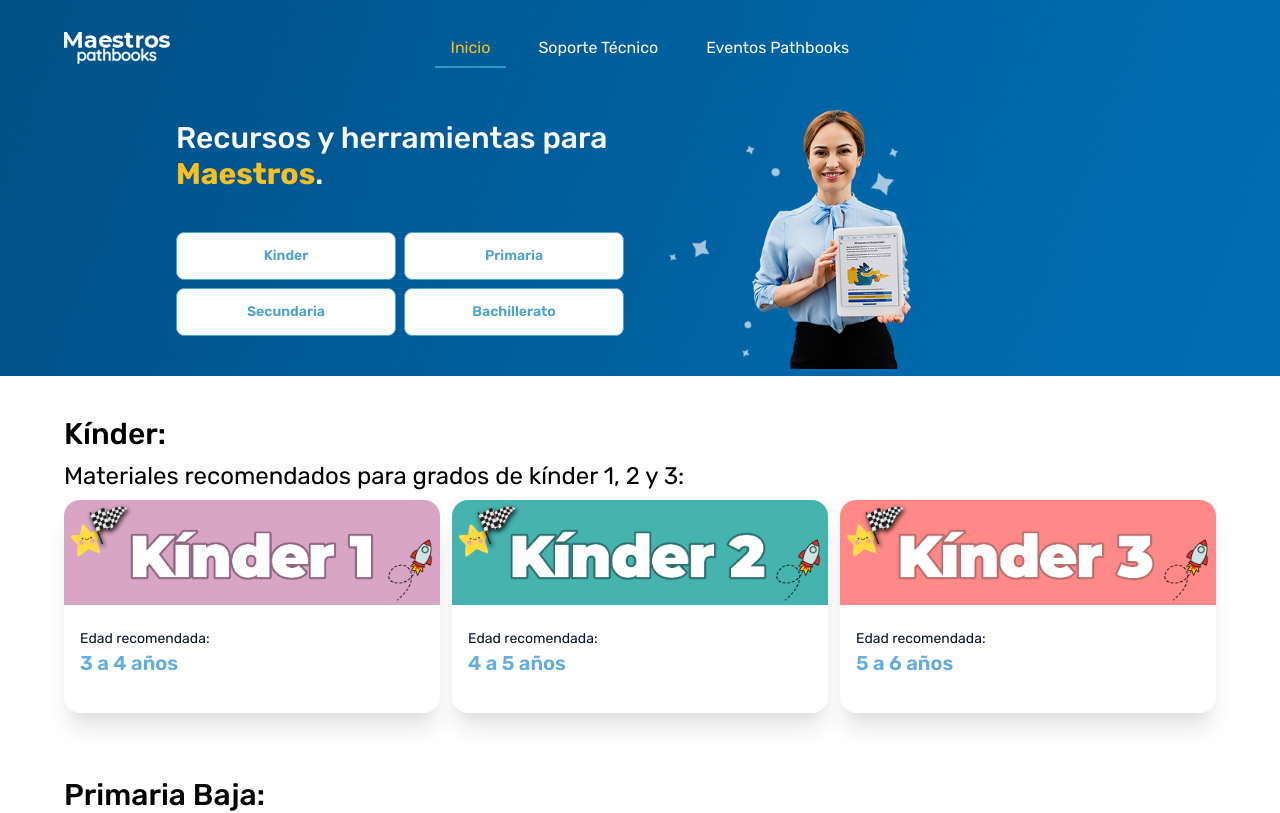
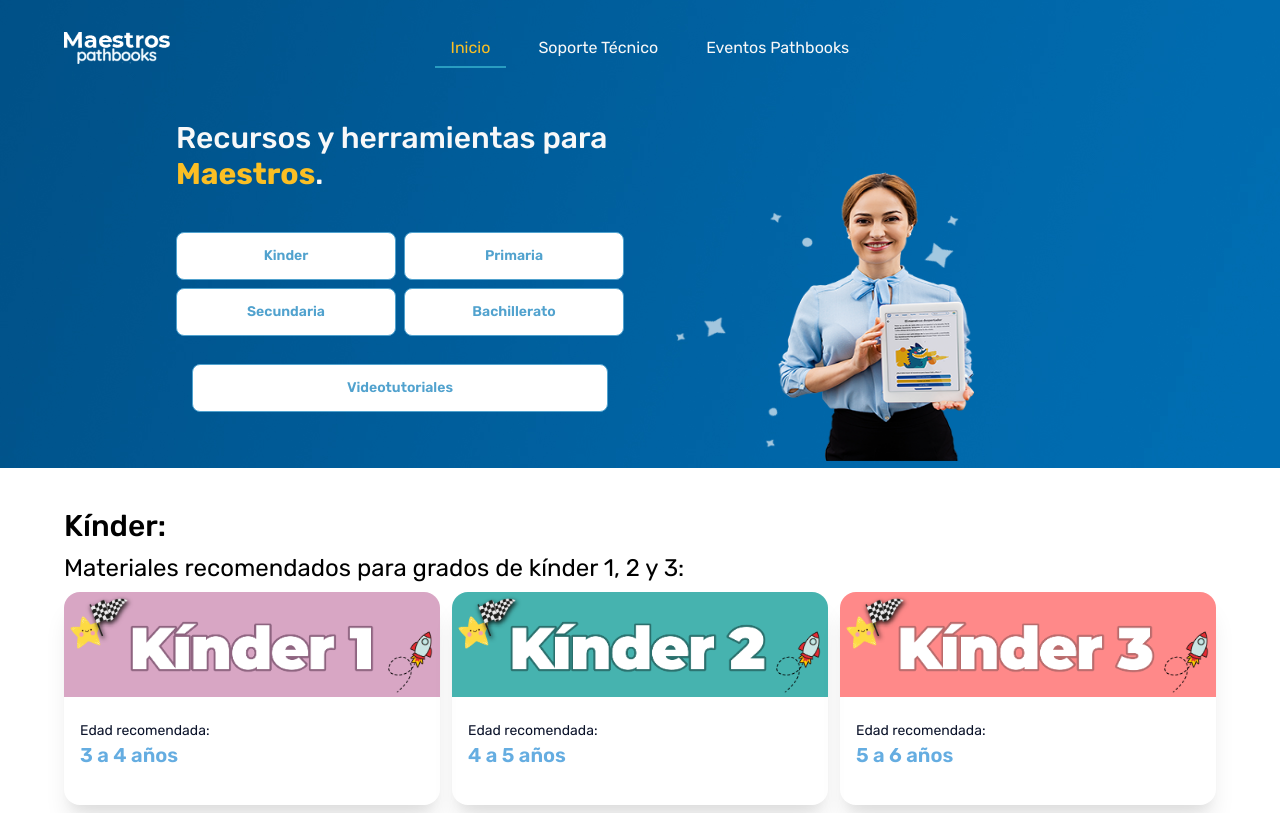
Before and after one commit to victorLagunaSau/maestros24, a Next.js app: page / in a window 1280 px wide. Shown: the top 813 px of the page. Built offline with nearby package versions, Linux system fonts and the light colour scheme; no server answers.

Commit message:
Video tutoriales

```diff
--- a/components/Home001.js
+++ b/components/Home001.js
@@ -24,14 +24,15 @@ const Home001 = () => {
         {id: "primaria", text: "Primaria"},
         {id: "secundaria", text: "Secundaria"},
         {id: "bachillerato", text: "Bachillerato"},
-
     ];
     return (
         <div className="" id="home" style={{backgroundImage: "url('/assets/bgheader.jpg')",}}>
             <div className="grid grid-flow-row sm:grid-flow-col grid-cols-1 sm:grid-cols-2">
                 <ScrollAnimationWrapper className="mt-20">
-					<motion.div className="flex flex-col items-end ml-auto w-full lg:w-9/12 p-4 my-6" variants={scrollAnimation}>
-						<h3 className="text-3xl lg:text-3xl font-medium text-white-100">
+                    <motion.div className="flex flex-col items-end ml-auto w-full lg:w-9/12 p-4 my-6"
+                                variants={scrollAnimation}>
+
+                        <div className="text-3xl lg:text-3xl font-medium text-white-100">
                             Recursos y herramientas para <strong className="text-warning">Maestros</strong>.
                             <div className="grid grid-flow-row sm:grid-cols-2 grid-cols-1 gap-2 mt-10">
                                 {links.map((link) => (
@@ -49,16 +50,33 @@ const Home001 = () => {
                                     </LinkScroll>
                                 ))}
                             </div>
-						</h3>
+                        </div>
 
+                        {/* Botón Videotutoriales centrado */}
+                        <div className="flex flex-col items-center ml-auto p-4 w-full">
+                            <div className="grid grid-flow-row sm:grid-cols-1 grid-cols-1 gap-2 mt-3 w-full">
+                                <LinkScroll
+                                    key="videotutoriales"
+                                    activeClass="active"
+                                    to="videotutoriales"
+                                    spy={true}
+                                    smooth={true}
+                                    duration={1000}
+                                    onSetActive={() => setActiveLink("videotutoriales")}
+                                    className="btn btn-outline py-2 px-5 sm:px-8 border-blue-400 text-blue-400 bg-white-500 hover:bg-blue-700 hover:text-blue-400 transition-all hover:shadow-blue-700 w-full"
+                                >
+                                    Videotutoriales
+                                </LinkScroll>
+                            </div>
+                        </div>
                     </motion.div>
                 </ScrollAnimationWrapper>
-				<ScrollAnimationWrapper style={{ alignSelf: "flex-end" }}>
-					<motion.div variants={scrollAnimation} className="hidden lg:inline-block" >
+                <ScrollAnimationWrapper style={{alignSelf: "flex-end"}}>
+                    <motion.div variants={scrollAnimation} className="hidden lg:inline-block">
                         <Image
                             src="/assets/headermaestra.png"
-							height={270} // Mitad del tamaño original (370 / 2)
-							width={300}  // Mitad del tamaño original (400 / 2)
+                            height={300} // Mitad del tamaño original (370 / 2)
+                            width={370}  // Mitad del tamaño original (400 / 2)
                         />
                     </motion.div>
                 </ScrollAnimationWrapper>
--- a/pages/index.js
+++ b/pages/index.js
@@ -6,6 +6,7 @@ import Layout from "../components/Layout/Layout";
 import SeoHead from "../components/SeoHead";
 import HomeSecundaria from "../components/HomeSecundaria";
 import HomeBachillerato from "../components/HomeBachillerato";
+import Videos from "../components/Videos/VideoTutoriales"
 export default function Home() {
 	return (
 		<>
@@ -17,6 +18,7 @@ export default function Home() {
 				<HomePrimariaA/>
 				<HomeSecundaria/>
 				<HomeBachillerato/>
+				<Videos/>
 			</Layout>
 		</>
 	);
```
Lines whose indentation alone changed are shown as unchanged.
